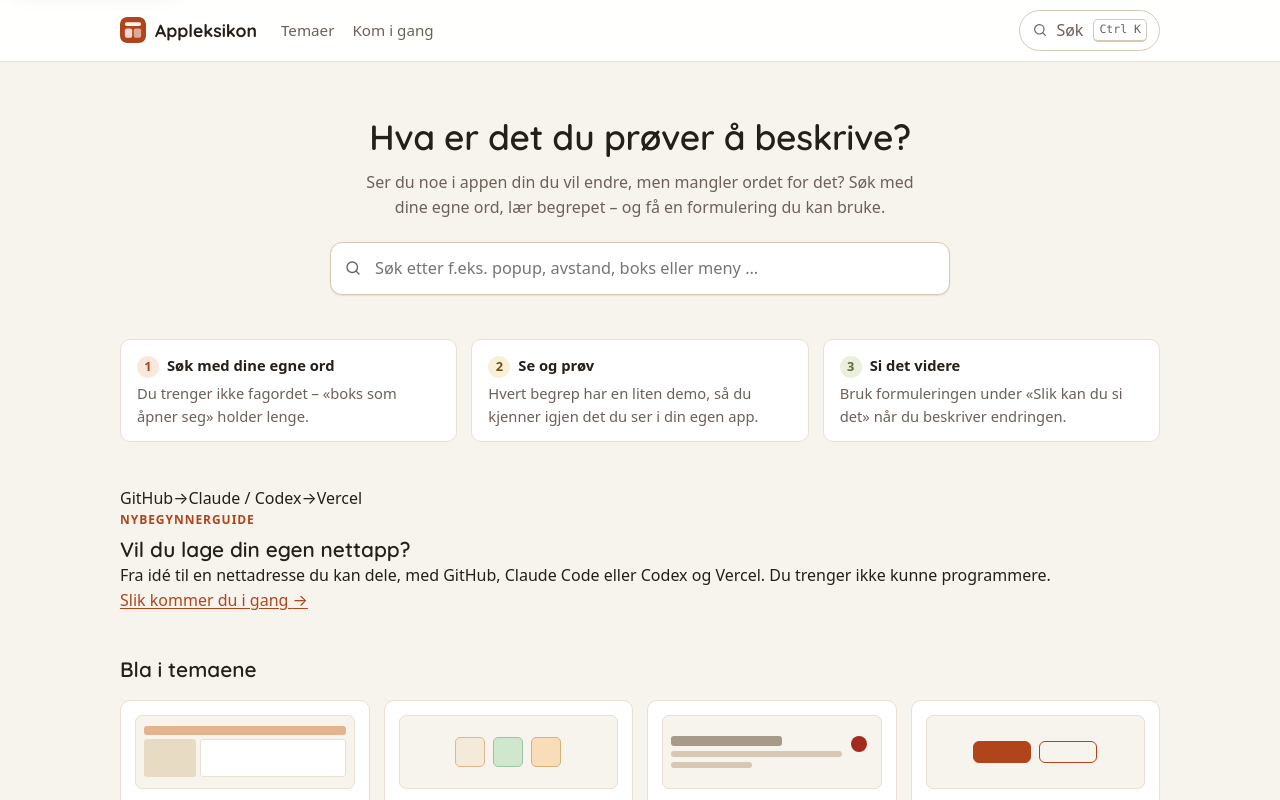
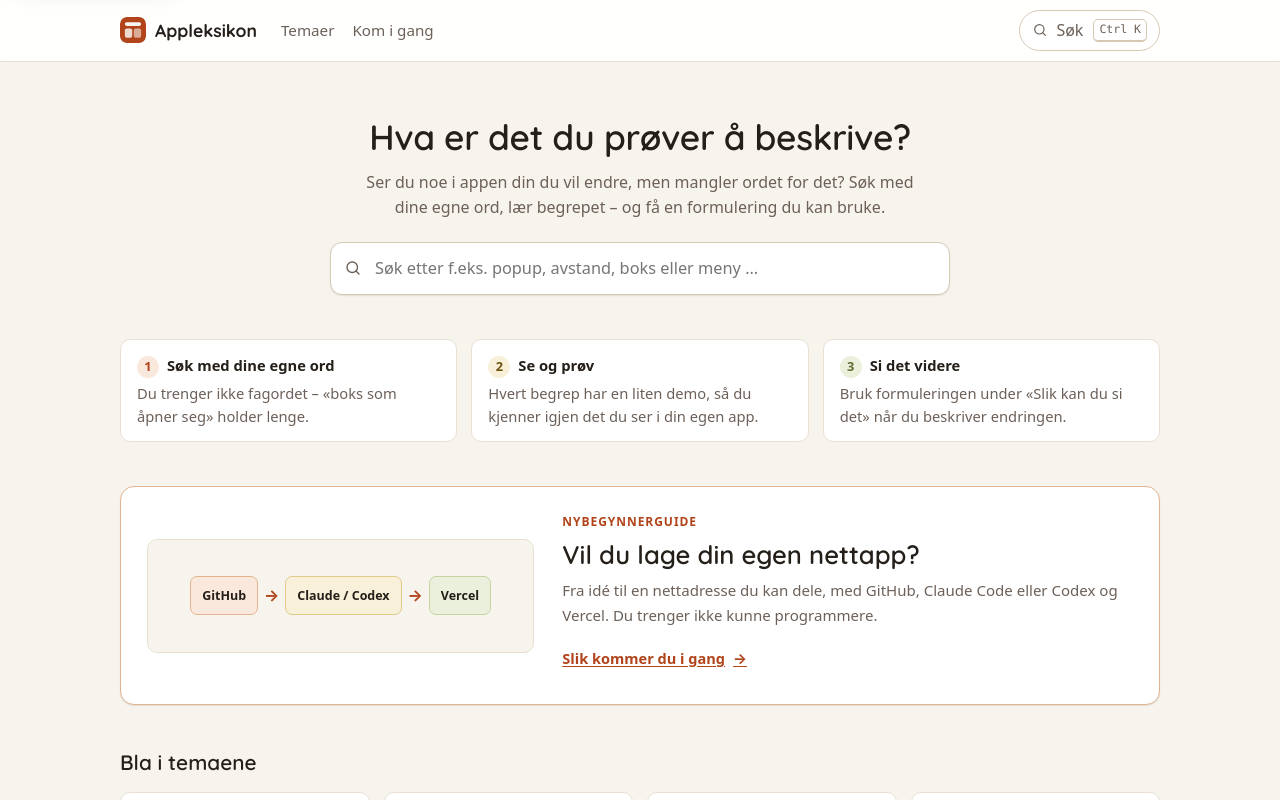
Before and after one commit to peohol/appleksikon, a React (Vite) app: page / in a window 1280 px wide. Shown: the top 800 px of the page. Built offline with nearby package versions, Linux system fonts and the light colour scheme; a web font is replaced by a local one.

Commit message:
style: add Appleksikon homepage entry card to no-code guide

```diff
--- a/src/styles/guide.css
+++ b/src/styles/guide.css
@@ -825,3 +825,88 @@
     animation-duration: 0.01ms !important;
   }
 }
+
+
+/* Invitasjonen på forsiden bruker samme kortflater og farger som temaoversikten. */
+
+.home-guide {
+  display: grid;
+  grid-template-columns: minmax(0, 0.95fr) minmax(0, 1.4fr);
+  gap: clamp(18px, 4vw, 28px);
+  padding: clamp(18px, 3vw, 26px);
+  align-items: center;
+  background: var(--surface);
+  border: 1px solid var(--accent-border);
+  border-radius: 14px;
+  box-shadow: var(--shadow-1);
+}
+
+.home-guide-illustration {
+  display: flex;
+  flex-wrap: wrap;
+  gap: 6px;
+  align-items: center;
+  justify-content: center;
+  padding: 15px 6px;
+  min-height: 114px;
+  border: 1px solid var(--border);
+  border-radius: var(--radius);
+  background: var(--bg);
+}
+
+.home-guide-illustration > span:not(.home-guide-arrow) {
+  padding: 9px 11px;
+  font-size: 0.78rem;
+  font-weight: 700;
+  border-radius: var(--radius-sm);
+  border: 1px solid var(--accent2-border);
+  background: var(--accent2-soft);
+  color: var(--text);
+}
+
+.home-guide-illustration > span:first-child {
+  background: var(--accent-soft);
+  border-color: var(--accent-border);
+}
+
+.home-guide-illustration > span:last-child {
+  background: var(--accent3-soft);
+  border-color: var(--accent3-border);
+}
+
+.home-guide-arrow {
+  color: var(--accent);
+  font-weight: 700;
+}
+
+.home-guide h2 {
+  font-size: clamp(1.3rem, 2.8vw, 1.6rem);
+  margin-bottom: 7px;
+}
+
+.home-guide p:not(.page-eyebrow) {
+  font-size: 0.94rem;
+  line-height: 1.62;
+  color: var(--muted);
+  margin-bottom: 11px;
+}
+
+.home-guide-link {
+  display: inline-flex;
+  align-items: center;
+  gap: 8px;
+  min-height: 40px;
+  font-weight: 700;
+  font-size: 0.91rem;
+}
+
+@media (max-width: 760px) {
+  .home-guide {
+    grid-template-columns: minmax(0, 1fr);
+  }
+
+  .home-guide-illustration {
+    min-height: 80px;
+    padding: 10px;
+  }
+}
```
